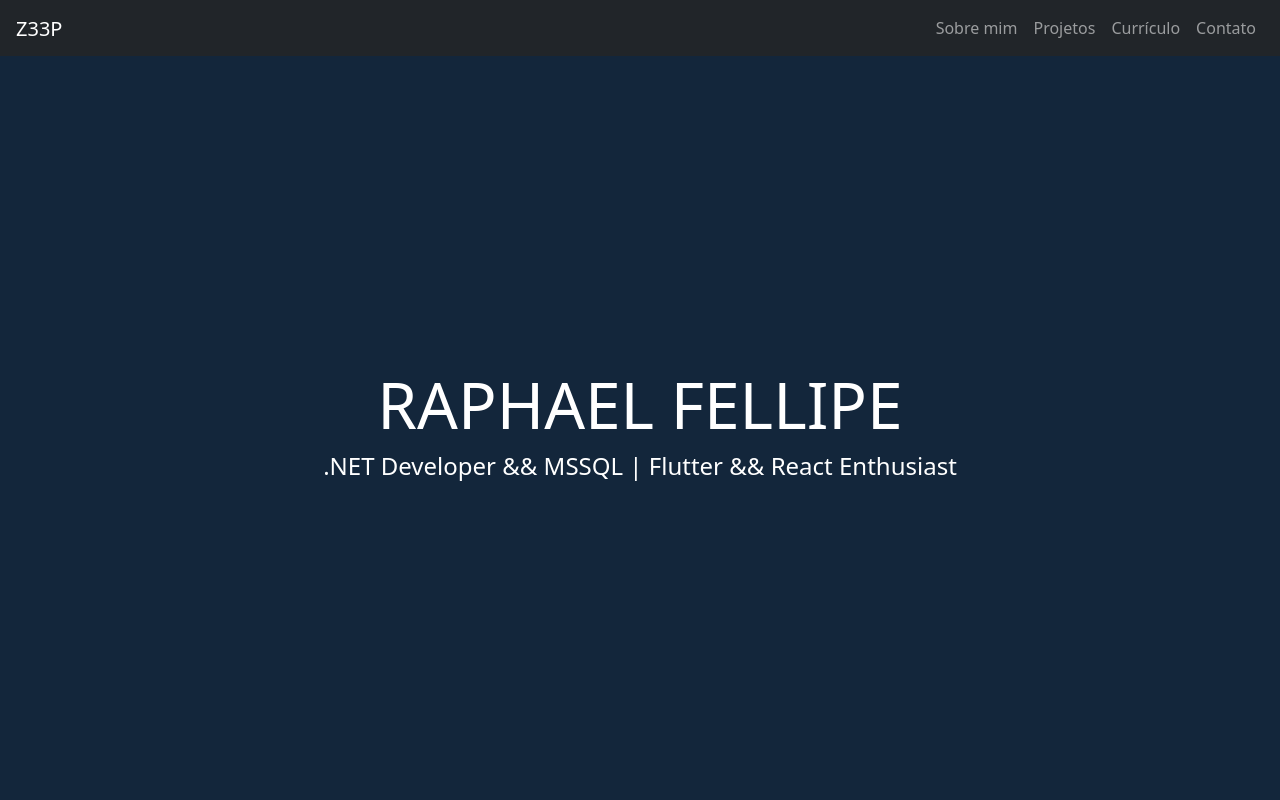
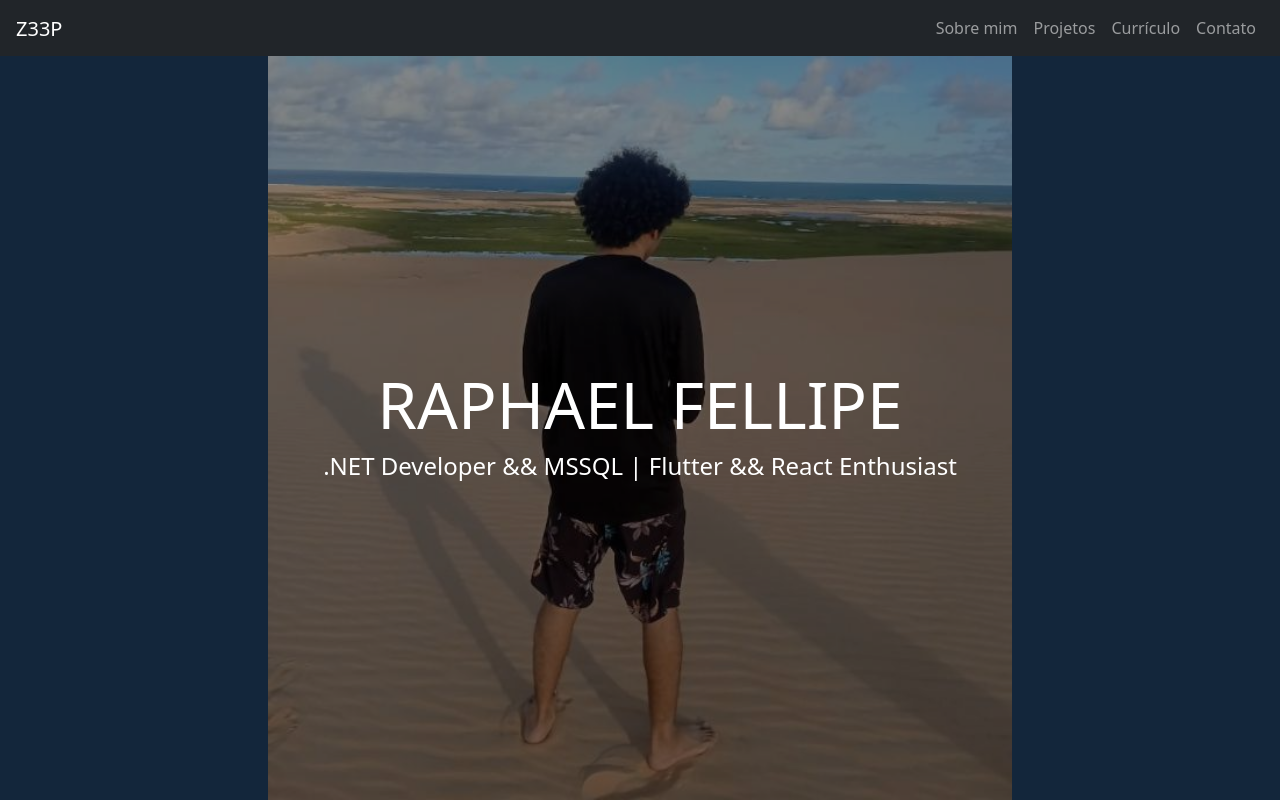
Before and after one commit to z33p/husky, a Next.js app in the folder frontend/: page / in a window 1280 px wide. Shown: the top 800 px of the page. Built offline with nearby package versions, Linux system fonts and the light colour scheme.

Commit message:
feat: added image to banner

```diff
--- a/frontend/pages/_banner.tsx
+++ b/frontend/pages/_banner.tsx
@@ -1,10 +1,35 @@
-import React from "react";
+import React, { useEffect, useState } from "react";
+import Image from "next/image";
 
 interface Props {
   style: React.CSSProperties;
 }
 
+interface Sizes {
+  width: number;
+  height: number;
+}
+
 export default function Banner({ style }: Props) {
+  const [sizes, setSizes] = useState<Sizes>();
+  const bannerId = "banner";
+
+  useEffect(() => {
+    const banner = document.getElementById(bannerId)?.getBoundingClientRect();
+
+    if (banner) {
+      let { width, height } = banner;
+
+      if (width > height) {
+        width = height;
+      }
+
+      setSizes({
+        width: width,
+        height: height,
+      });
+    }
+  }, []);
 
   return (
     <section
@@ -12,6 +37,7 @@ export default function Banner({ style }: Props) {
       style={style}
     >
       <div
+        id={bannerId}
         style={{
           position: "absolute",
           backgroundColor: "rgba(0, 0, 0, 0.45)",
@@ -22,12 +48,28 @@ export default function Banner({ style }: Props) {
         className="row align-items-center"
       >
         <div className="text-center align-middle text-white">
-          <h1 className="display-3">RAPHAEL FELLIPE</h1>
-          <p className="h4">
-            .NET Developer {"&&"} MSSQL | Flutter {"&&"} React Enthusiast
-          </p>
+          {!sizes ? (
+            <div className="spinner-border text-info" />
+          ) : (
+            <div className="">
+              <h1 className="display-3">RAPHAEL FELLIPE</h1>
+              <p className="h4">
+                .NET Developer {"&&"} MSSQL | Flutter {"&&"} React Enthusiast
+              </p>
+            </div>
+          )}
         </div>
       </div>
+
+      {!sizes ? undefined : (
+        <Image
+          src="/me.jpg"
+          alt="me"
+          width={sizes.width}
+          height={sizes.height}
+          quality="100"
+        />
+      )}
     </section>
   );
 }
```
Also changed, not shown: frontend/public/me.jpg (added).
